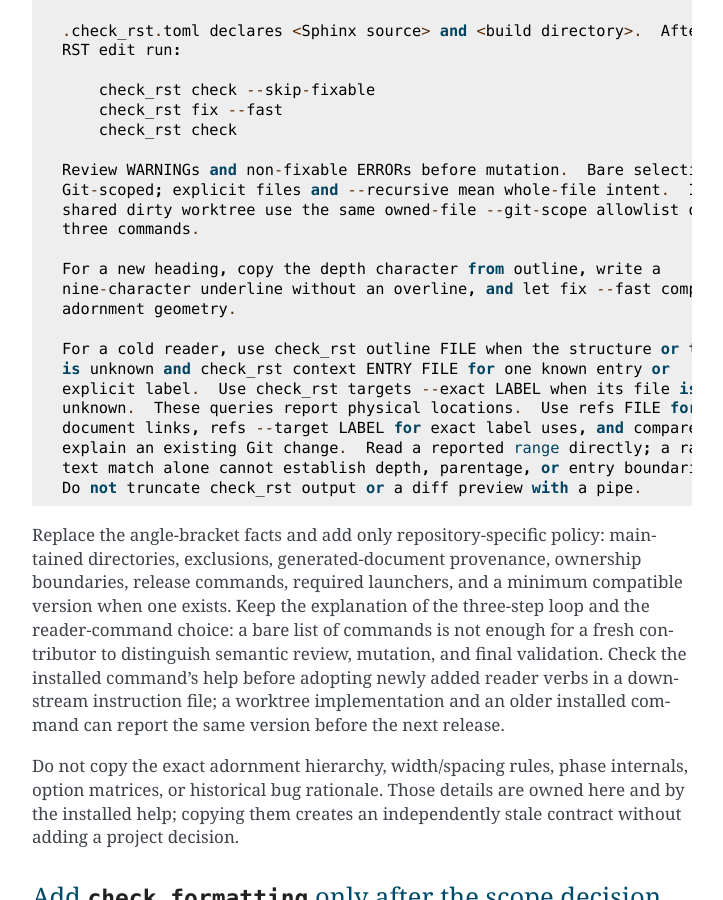
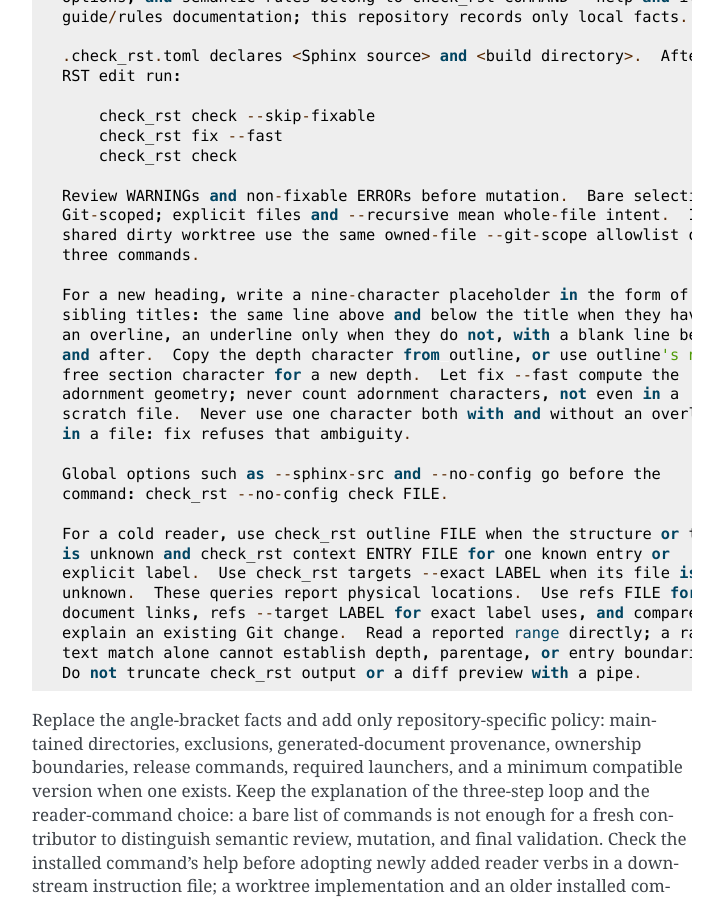
Before and after one commit to dememax/check_rst, a Sphinx documentation site: the page built from docs/guide.rst, in a window 1280 px wide and 900 px high, scrolled down 47108 px. Shown: the whole window, without its empty margins (388-1111 px from the left). Built offline with Sphinx 7.4.7, drawn with Linux system fonts in a browser that asks for light colours; some of the changed text lies outside the part shown.

Commit message:
docs: describe refusal output per path and refresh the instruction template
The guide's "Refused fixes" section said that fix and diff print "fix
refused". Only fix --fast and diff --fast do; full fix and diff report the
same explanation as their Phase 1 ERROR (Codex's review of checkpoint A).
Every path exits 1 and changes no title; the section now says so.

The "Keep a cold-reader contract in project instructions" template, which
downstream AGENTS.md and CLAUDE.md files copy, still told authors to write
an underline-only placeholder; the documentation migration had missed it.
It now says to write the placeholder in the form of its sibling titles,
never to count adornment characters, not even in a scratch file, never to
use one character in both forms, and that global options go before the
command. The last two points answer slips reported in the 2026-10-08 and
2026-10-09 usage feedback.

Validation: the repository's RST check/fix/check loop is clean.

Co-Authored-By: Claude Opus 5.5 <noreply@anthropic.com>

```diff
--- a/docs/guide.rst
+++ b/docs/guide.rst
@@ -561,9 +561,10 @@ Refused fixes
 
 ``fix`` never chooses between two readings of the same source.  When the
 title model of a file is ambiguous, ``check`` reports a non-fixable ERROR, so
-``--skip-fixable`` keeps it visible.  ``fix`` and ``diff`` print ``fix
-refused`` with the same explanation and exit 1.  No title or adornment line of
-that file changes; byte hygiene still applies.  Resolve the ambiguity in the
+``--skip-fixable`` keeps it visible.  ``fix --fast`` and ``diff --fast`` print
+``fix refused`` with the same explanation; full ``fix`` and ``diff`` report it
+as that Phase 1 ERROR.  Every path exits 1.  No title or adornment line of that
+file changes; byte hygiene still applies.  Resolve the ambiguity in the
 source as the message says, then run ``fix`` again.
 
 Choosing a reading would be unsafe because either choice can leave a clean
@@ -2149,9 +2150,17 @@ file should explain the local workflow without becoming a fork of
     shared dirty worktree use the same owned-file --git-scope allowlist on all
     three commands.
 
-    For a new heading, copy the depth character from outline, write a
-    nine-character underline without an overline, and let fix --fast compute
-    adornment geometry.
+    For a new heading, write a nine-character placeholder in the form of its
+    sibling titles: the same line above and below the title when they have
+    an overline, an underline only when they do not, with a blank line before
+    and after.  Copy the depth character from outline, or use outline's next
+    free section character for a new depth.  Let fix --fast compute the
+    adornment geometry; never count adornment characters, not even in a
+    scratch file.  Never use one character both with and without an overline
+    in a file: fix refuses that ambiguity.
+
+    Global options such as --sphinx-src and --no-config go before the
+    command: check_rst --no-config check FILE.
 
     For a cold reader, use check_rst outline FILE when the structure or target
     is unknown and check_rst context ENTRY FILE for one known entry or
```
